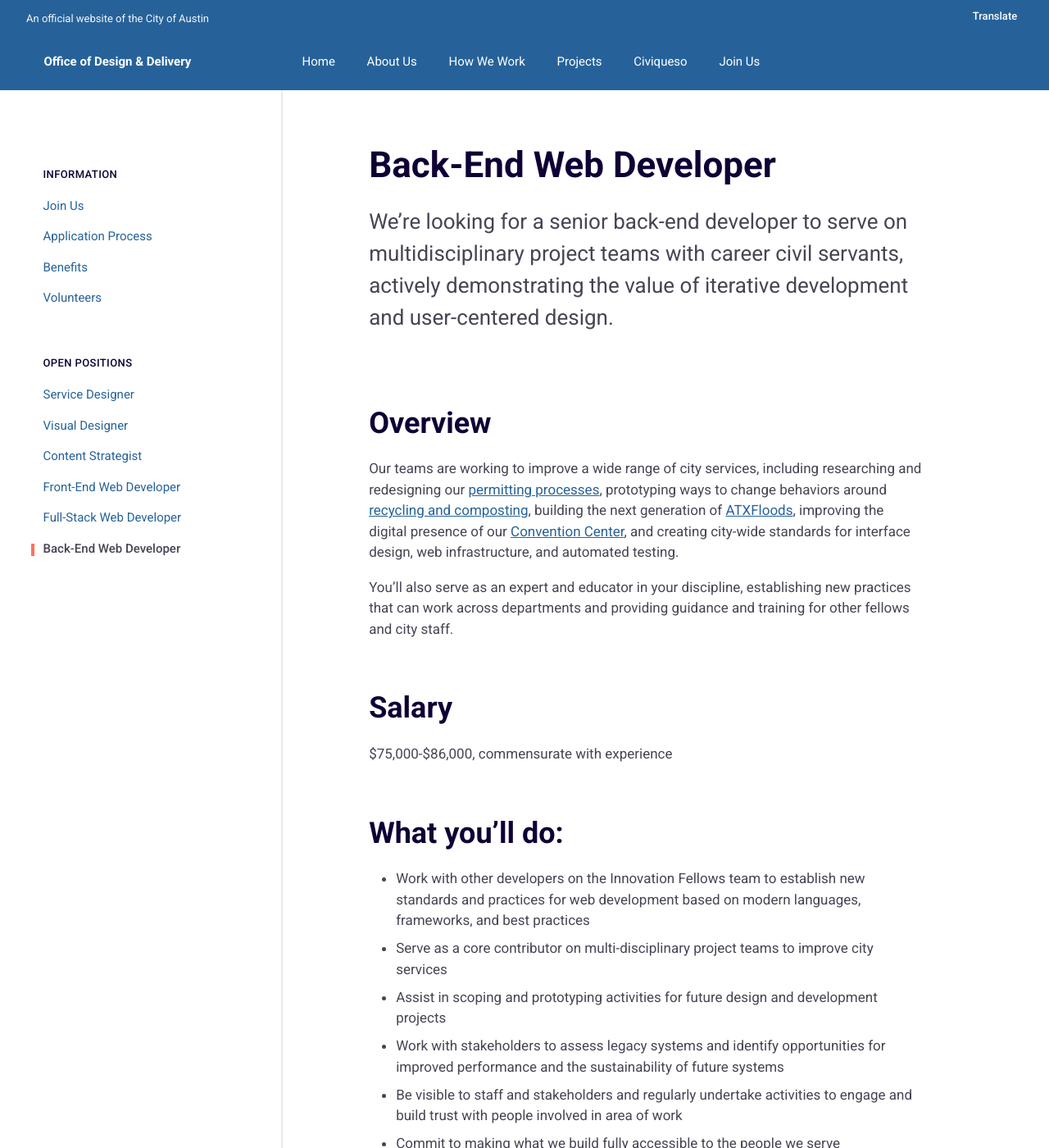
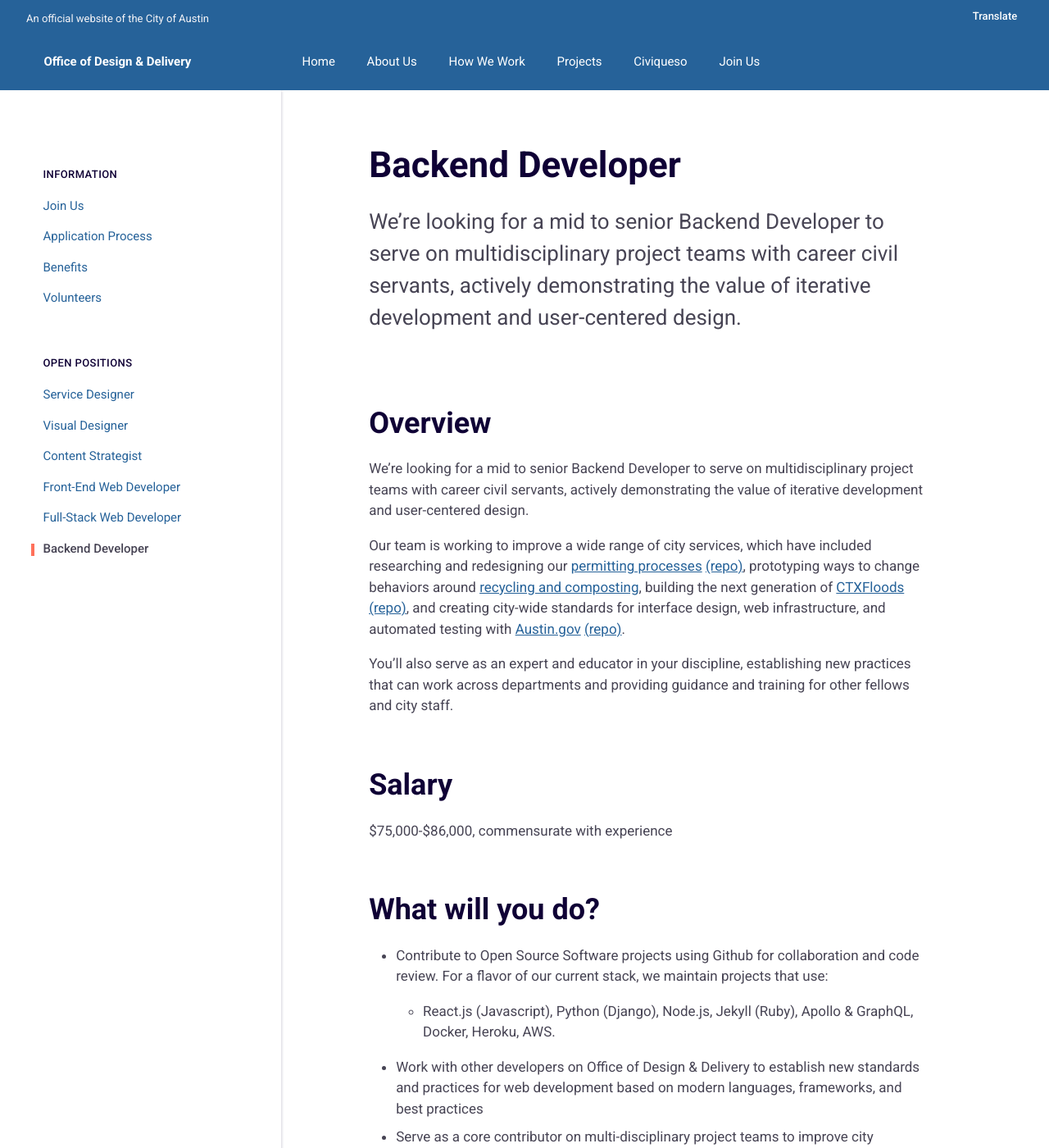
Before and after one commit to opensavannah/ProjectResilience, a Jekyll site: the page built from _jobs/positions/back-end-developer.md, in a window 1280 px wide and 1400 px high. Shown: the whole window at 82% size. Built offline with Jekyll 4.4.1, drawn with Linux system fonts in a browser that asks for light colours; some of the changed text lies outside the part shown.

Commit message:
Update back-end-developer.md

```diff
--- a/_jobs/positions/back-end-developer.md
+++ b/_jobs/positions/back-end-developer.md
@@ -1,12 +1,16 @@
 ---
-title: Back-End Web Developer
+title: Backend Developer
 is_fellow: true
-lever_link: https://jobs.lever.co/austintexas/037347fd-48b4-4c98-89c2-7477353945ac/apply
+lever_link: https://boards.greenhouse.io/oddaustin/jobs/4037388002
 position: 9
-lede_markdown: We’re looking for a senior back-end developer to serve on multidisciplinary project teams with career civil servants, actively demonstrating the value of iterative development and user-centered design.
+lede_markdown: We’re looking for a mid to senior Backend Developer to serve on multidisciplinary project teams with career civil servants, actively demonstrating the value of iterative development and user-centered design.
 ---
+
 ## Overview
-Our teams are working to improve a wide range of city services, including researching and redesigning our [permitting processes](http://www.austintexas.gov/department/development-services), prototyping ways to change behaviors around [recycling and composting](http://www.austintexas.gov/department/austin-resource-recovery), building the next generation of [ATXFloods](https://www.atxfloods.com), improving the digital presence of our [Convention Center](https://github.com/cityofaustin/austinconventioncenter.com), and creating city-wide standards for interface design, web infrastructure, and automated testing.
+
+We’re looking for a mid to senior Backend Developer to serve on multidisciplinary project teams with career civil servants, actively demonstrating the value of iterative development and user-centered design.
+
+Our team is working to improve a wide range of city services, which have included researching and redesigning our [permitting processes](http://permittingatx.com/) [(repo)](https://github.com/cityofaustin/Residential-Permitting), prototyping ways to change behaviors around [recycling and composting](http://www.austintexas.gov/department/austin-resource-recovery), building the next generation of [CTXFloods](http://floods.austintexas.io/) [(repo)](https://github.com/cityofaustin/ctxfloods), and creating city-wide standards for interface design, web infrastructure, and automated testing with [Austin.gov](https://alpha.austin.gov/) [(repo)](https://github.com/cityofaustin/janis).
 
 You’ll also serve as an expert and educator in your discipline, establishing new practices that can work across departments and providing guidance and training for other fellows and city staff.
 
@@ -14,26 +18,28 @@ You’ll also serve as an expert and educator in your discipline, establishing n
 
 $75,000-$86,000, commensurate with experience
 
-## What you’ll do:
+## What will you do?
 
-*   Work with other developers on the Innovation Fellows team to establish new standards and practices for web development based on modern languages, frameworks, and best practices
-*   Serve as a core contributor on multi-disciplinary project teams to improve city services
-*   Assist in scoping and prototyping activities for future design and development projects
-*   Work with stakeholders to assess legacy systems and identify opportunities for improved performance and the sustainability of future systems
-*   Be visible to staff and stakeholders and regularly undertake activities to engage and build trust with people involved in area of work
-*   Commit to making what we build fully accessible to the people we serve
-*   Engage with the wider web development community, identifying best practices we can adopt and sharing our experiences
-*   Write blog posts that share what we make and how we make it
-*   Serve as a subject matter expert in the hiring process for additional Design, Technology, and Innovation Fellows
+- Contribute to Open Source Software projects using Github for collaboration and code review. For a flavor of our current stack, we maintain projects that use:
+    - React.js (Javascript), Python (Django), Node.js, Jekyll (Ruby), Apollo & GraphQL, Docker, Heroku, AWS.
+- Work with other developers on Office of Design & Delivery  to establish new standards and practices for web development based on modern languages, frameworks, and best practices
+- Serve as a core contributor on multi-disciplinary project teams to improve city services
+- Assist in scoping and prototyping activities for future design and development projects
+- Work with stakeholders to assess legacy systems and identify opportunities for improved performance and the sustainability of future systems
+- Be visible to staff and stakeholders and regularly undertake activities to engage and build trust with people involved in area of work
+- Engage with the wider web development community, identifying best practices we can adopt and sharing our experiences
+- Assist in recruiting, screening, and interview processes for hiring.
+- Write blog posts that share what we make and how we make it
+- Serve as a subject matter expert in the hiring process for additional Design, Technology, and Innovation Fellows
+
 
 ## What we're looking for
 
-*   3+ years of professional experience developing large-scale applications and services
-*   Detailed understanding of and experience building server-side web applications and services using modern languages, frameworks, and open source software
-*   Detailed understanding of and experience with continuous delivery, continuous integration testing, and cloud platforms
-*   Ability to engage with a wide range of digital specialists, suppliers, and stakeholders to define the best approaches to a problem
-*   Ability to quickly become familiar with emerging technologies and practices
-*   A passion for public service and a commitment to doing the hard work that’s necessary to improve our city services
+- 3-5+ years of professional experience designing large-scale services
+- Experience with modern server frameworks like Python/Django or Node.js, and query languages like SQL & GraphQL to build microservices to support API-driven interfaces.
+- Willingness to, at times, work across the stack. You may write some Javascript or program devops workflows.
+- Ability to engage with a wide range of digital specialists, subject-matter experts, stakeholders, and the public to determine the best approaches to a problem
+- A passion for public service and a commitment to doing the hard work that’s necessary to improve our city services
 
 ## Minimum qualifications
 
```
